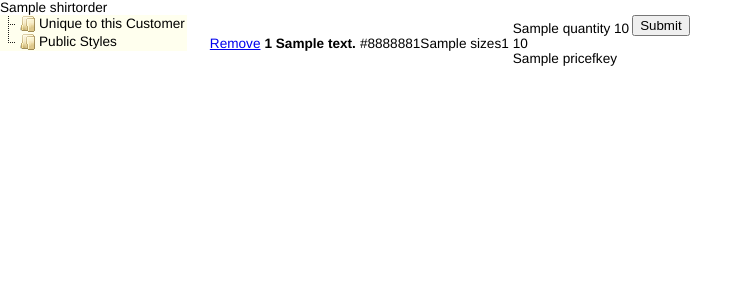
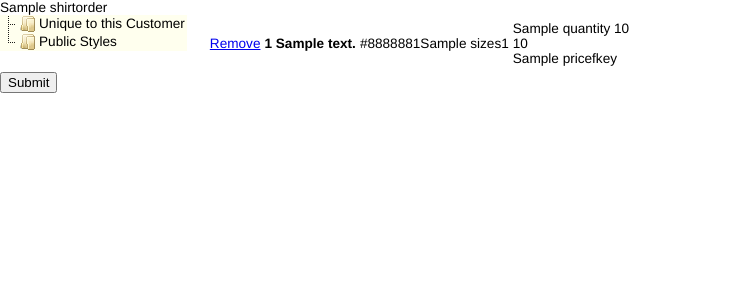
Before and after one commit to mortex/Mortex-System, a Django app: template templates/sales/shirtorders/add.html in a window 1280 px wide. Shown: the top 300 px of the page, without its empty margins (0-753 px from the left). Run offline with Django 3.2, Linux system fonts and the light colour scheme; the template is opened without the code that fills it: most values are stand-ins (such as "Sample title", 1, 10 or a date in 2020).

Commit message:
CSS class for clearing floats

```diff
--- a/static/common/css/base.css
+++ b/static/common/css/base.css
@@ -70,3 +70,7 @@ fieldset fieldset legend {
     font-weight: normal;
     font-style: italic;
 }
+
+.clear {
+    clear: both;
+}
```
